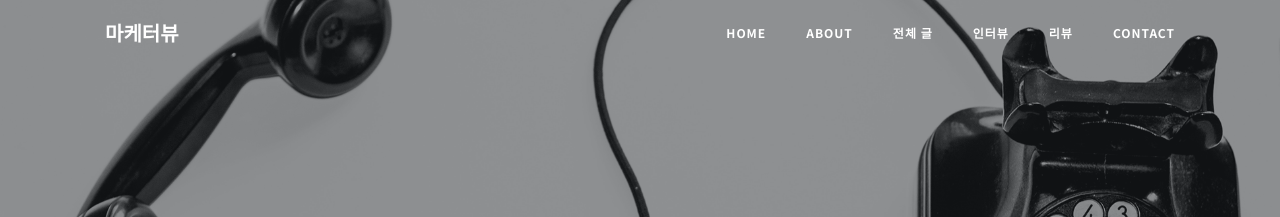
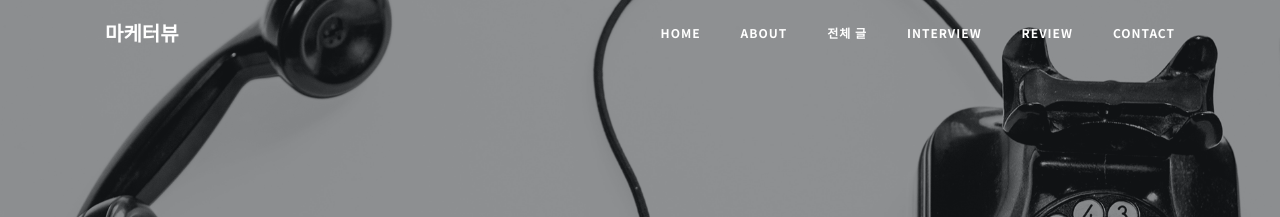
Before and after one commit to dndus1518/marketerview, a Jekyll site: the page built from contact.html, in a window 1280 px wide. Shown: the top 217 px of the page. Built offline with Jekyll 4.4.1, drawn with Linux system fonts in a browser that asks for light colours.

Commit message:
카테고리 수정

```diff
--- a/_includes/navbar.html
+++ b/_includes/navbar.html
@@ -18,10 +18,10 @@
           <a class="nav-link" href="{{ "/posts" | relative_url }}">전체 글</a>
         </li>
         <li class="nav-item">
-          <a class="nav-link" href="{{ "/category/interview" | relative_url }}">인터뷰</a>
+          <a class="nav-link" href="{{ "/category/interview" | relative_url }}">Interview</a>
         </li>
         <li class="nav-item">
-          <a class="nav-link" href="{{ "/category/review/" | relative_url }}">리뷰</a>
+          <a class="nav-link" href="{{ "/category/review/" | relative_url }}">Review</a>
         </li>
         <li class="nav-item">
           <a class="nav-link" href="{{"/contact" | relative_url }}">Contact</a>
```
